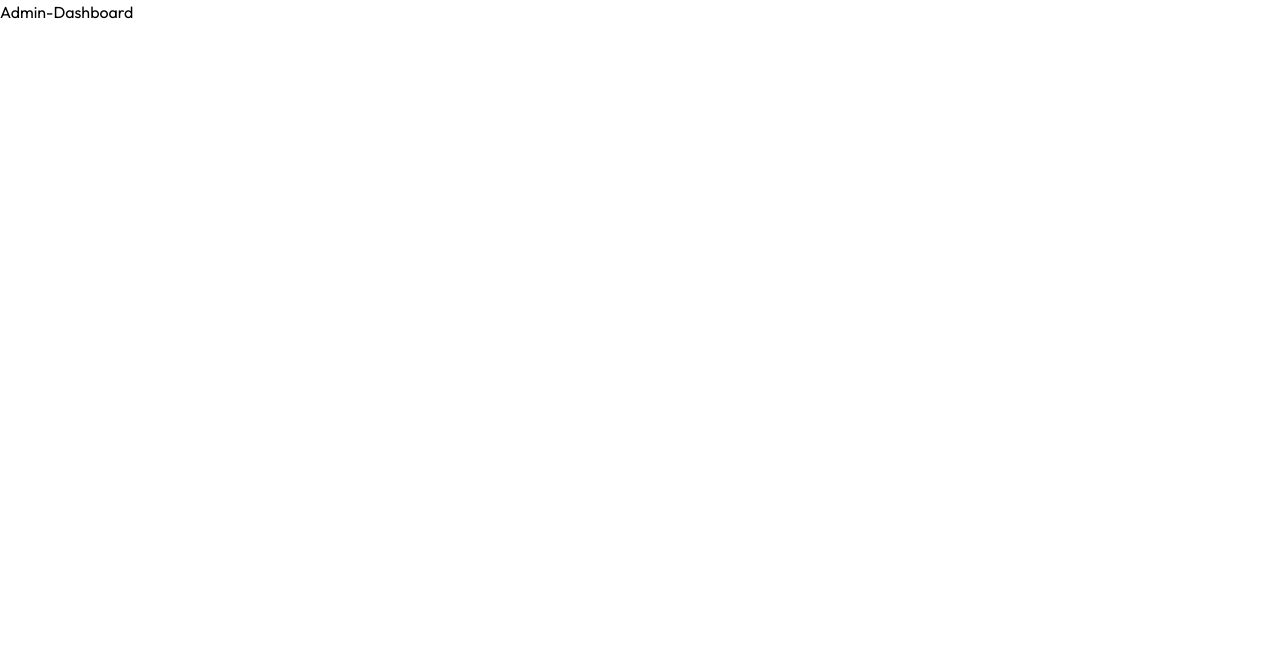
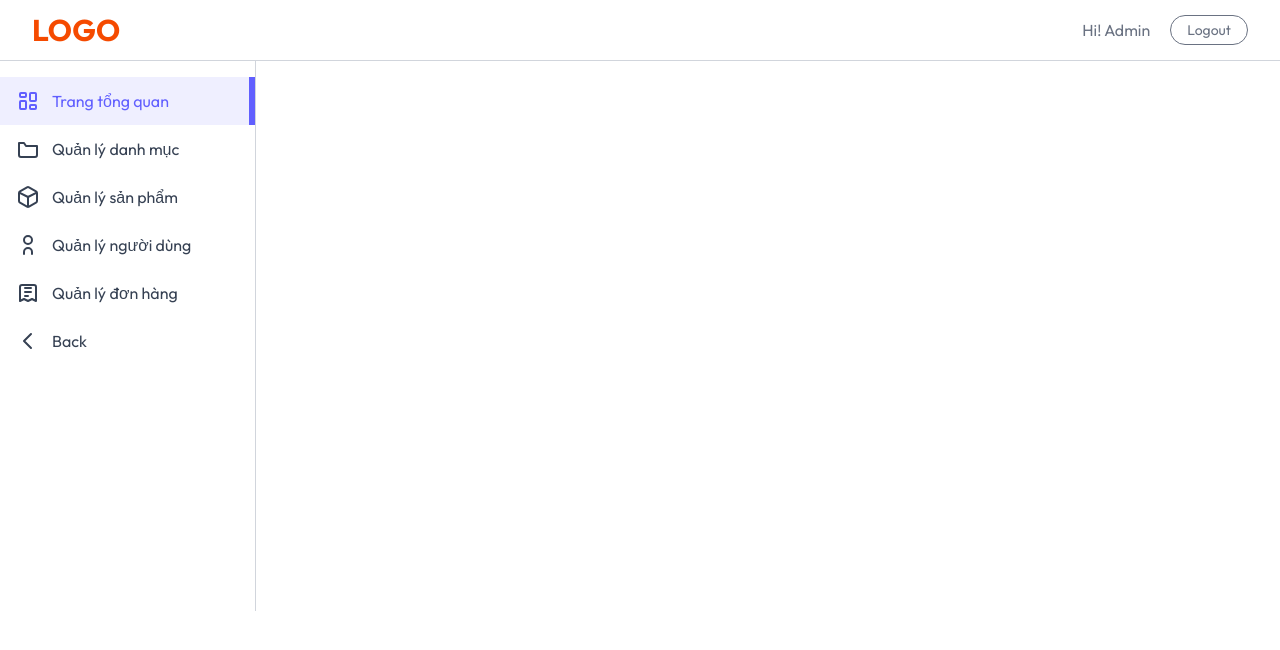
Before and after one commit to minhtri2404/Ecommerce_Web, a Vue app in the folder frontend/: page /admin-dashboard in a window 1280 px wide. Shown: the top 650 px of the page. Built offline with nearby package versions, Linux system fonts and the light colour scheme.

Commit message:
Fix lỗi trang admin ban đầu và hoàn thành sidebar và navbar (Admin)

```diff
--- a/frontend/package.json
+++ b/frontend/package.json
@@ -10,6 +10,7 @@
   "dependencies": {
     "axios": "^1.11.0",
     "core-js": "^3.8.3",
+    "lucide-vue-next": "^0.532.0",
     "vue": "^3.2.13",
     "vue-router": "^4.5.1"
   },
--- a/frontend/src/pages/admin/ComAdmin.vue
+++ b/frontend/src/pages/admin/ComAdmin.vue
@@ -1,3 +1,12 @@
 <template>
-    <h1>Admin-Dashboard</h1>
+  <div>
+    <AdminNavBar />
+    <AdminSidebar />
+    <!-- Nội dung chính của admin có thể để ở đây -->
+  </div>
 </template>
+
+<script setup>
+import AdminNavBar from '@/pages/admin/ComAdminNav.vue'
+import AdminSidebar from '@/pages/admin/ComAdminSideBar.vue'
+</script>
--- /dev/null
+++ b/frontend/src/pages/admin/ComAdminNav.vue
@@ -0,0 +1,14 @@
+<template>
+  <div class="flex items-center justify-between px-4 md:px-8 border-b border-gray-300 py-3 bg-white transition-all duration-300">
+    <h1 class="text-3xl font-bold text-orange-600">LOGO</h1>
+    <div class="flex items-center gap-5 text-gray-500">
+      <p>Hi! {{ user?.name || 'Admin' }}</p>
+      <button @click="logout" class="border rounded-full text-sm px-4 py-1 hover:bg-gray-100">Logout</button>
+    </div>
+  </div>
+</template>
+
+<script setup>
+import { useAuth } from '@/auth/userAuth';  // Dùng useAuth để lấy dữ liệu
+const { user, logout } = useAuth();  // Lấy user và logout từ useAuth
+</script>
--- /dev/null
+++ b/frontend/src/pages/admin/ComAdminSideBar.vue
@@ -0,0 +1,32 @@
+<template>
+  <div class="md:w-64 w-16 border-r h-[550px] text-base border-gray-300 pt-4 flex flex-col transition-all duration-300">
+    <router-link
+      v-for="(item, index) in sidebarLinks"
+      :key="index"
+      :to="item.path"
+      :class="[
+        'flex items-center py-3 px-4 gap-3',
+        $route.path === item.path
+          ? 'border-r-4 md:border-r-[6px] bg-indigo-500/10 border-indigo-500 text-indigo-500'
+          : 'hover:bg-gray-100/90 border-white text-gray-700'
+      ]"
+    >
+      <component :is="item.icon" />
+      <p class="md:block hidden text-center">{{ item.name }}</p>
+    </router-link>
+  </div>
+</template>
+
+<script setup>
+import { dashboardicon, category, production, user, order, back } from './iconn/icon'
+
+const sidebarLinks = [
+  { name: 'Trang tổng quan', path: '/admin-dashboard', icon: dashboardicon },
+  { name: 'Quản lý danh mục', path: '/admin-dashboard/category', icon: category },
+  { name: 'Quản lý sản phẩm', path: '/admin-dashboard/product', icon: production },
+  { name: 'Quản lý người dùng', path: '/admin-dashboard/user', icon: user },
+  { name: 'Quản lý đơn hàng', path: '/admin-dashboard/order', icon: order },
+  { name: 'Back', path: '/', icon: back },
+
+]
+</script>
--- /dev/null
+++ b/frontend/src/pages/admin/iconn/icon.js
@@ -0,0 +1,117 @@
+import { h } from 'vue'
+
+export const dashboardicon = {
+  render() {
+    return h('svg', { class: 'w-6 h-6', xmlns: 'http://www.w3.org/2000/svg', fill: 'none', viewBox: '0 0 24 24' }, [
+      h('path', {
+        stroke: 'currentColor',
+        'stroke-linejoin': 'round',
+        'stroke-width': '2',
+        d: 'M4 5a1 1 0 0 1 1-1h4a1 1 0 0 1 1 1v2a1 1 0 0 1-1 1H5a1 1 0 0 1-1-1V5Zm16 14a1 1 0 0 1-1 1h-4a1 1 0 0 1-1-1v-2a1 1 0 0 1 1-1h4a1 1 0 0 1 1 1v2ZM4 13a1 1 0 0 1 1-1h4a1 1 0 0 1 1 1v6a1 1 0 0 1-1 1H5a1 1 0 0 1-1-1v-6Zm16-2a1 1 0 0 1-1 1h-4a1 1 0 0 1-1-1V5a1 1 0 0 1 1-1h4a1 1 0 0 1 1 1v6Z',
+      }),
+    ])
+  },
+}
+
+export const category = {
+  render() {
+    return h('svg', {
+      class: 'w-6 h-6',
+      xmlns: 'http://www.w3.org/2000/svg',
+      fill: 'none',
+      viewBox: '0 0 24 24',
+    }, [
+      h('path', {
+        stroke: 'currentColor',
+        'stroke-width': '2',
+        'stroke-linecap': 'round',
+        'stroke-linejoin': 'round',
+        d: 'M3 6h5l2 3h11v9a2 2 0 0 1-2 2H5a2 2 0 0 1-2-2V6Z'
+      })
+    ])
+  }
+}
+
+export const production = {
+  render() {
+    return h('svg', {
+      class: 'w-6 h-6',
+      xmlns: 'http://www.w3.org/2000/svg',
+      fill: 'none',
+      viewBox: '0 0 24 24',
+    }, [
+      h('path', {
+        stroke: 'currentColor',
+        'stroke-width': '2',
+        'stroke-linejoin': 'round',
+        d: 'M21 16V8a2 2 0 0 0-1-1.73l-7-4a2 2 0 0 0-2 0l-7 4A2 2 0 0 0 3 8v8a2 2 0 0 0 1 1.73l7 4a2 2 0 0 0 2 0l7-4a2 2 0 0 0 1-1.73Z'
+      }),
+      h('path', {
+        stroke: 'currentColor',
+        'stroke-width': '2',
+        d: 'M3.3 7.57 12 12.01l8.7-4.44M12 22.08V12'
+      })
+    ])
+  }
+}
+
+export const user = {
+  render() {
+    return h('svg', {
+      class: 'w-6 h-6',
+      xmlns: 'http://www.w3.org/2000/svg',
+      fill: 'none',
+      viewBox: '0 0 24 24',
+    }, [
+      h('path', {
+        stroke: 'currentColor',
+        'stroke-width': '2',
+        'stroke-linecap': 'round',
+        'stroke-linejoin': 'round',
+        d: 'M16 21v-2a4 4 0 0 0-8 0v2M12 11a4 4 0 1 0 0-8 4 4 0 0 0 0 8Z'
+      })
+    ])
+  }
+}
+
+export const order = {
+  render() {
+    return h('svg', {
+      class: 'w-6 h-6',
+      xmlns: 'http://www.w3.org/2000/svg',
+      fill: 'none',
+      viewBox: '0 0 24 24',
+    }, [
+      h('path', {
+        stroke: 'currentColor',
+        'stroke-width': '2',
+        'stroke-linecap': 'round',
+        'stroke-linejoin': 'round',
+        d: 'M9 7h6M9 11h6M9 15h3M4 6a2 2 0 0 1 2-2h12a2 2 0 0 1 2 2v14l-4-2-4 2-4-2-4 2V6Z'
+      })
+    ])
+  }
+}
+
+export const back = {
+  render() {
+    return h(
+      'svg',
+      {
+        class: 'w-6 h-6',
+        xmlns: 'http://www.w3.org/2000/svg',
+        fill: 'none',
+        viewBox: '0 0 24 24',
+      },
+      [
+        h('path', {
+          stroke: 'currentColor',
+          'stroke-linecap': 'round',
+          'stroke-linejoin': 'round',
+          'stroke-width': '2',
+          d: 'M15 19l-7-7 7-7',
+        }),
+      ]
+    )
+  },
+}
--- a/frontend/src/routes/index.js
+++ b/frontend/src/routes/index.js
@@ -2,6 +2,7 @@ import { createRouter, createWebHistory } from 'vue-router'
 
 // Layouts
 import CustomerLayout from '../pages/customer/ComCustomer.vue'
+import AdminLayout from '../pages/admin/ComAdmin.vue' // ✅ layout riêng cho admin
 
 // Pages
 import Home from '@/pages/ComHome.vue'
@@ -9,7 +10,6 @@ import Login from '@/components/Login/ComLogin.vue'
 import Register from '@/components/Register/ComRegister.vue'
 import Shop from '../pages/ComProduct.vue'
 import AdminDashboard from '../pages/admin/ComAdmin.vue'
-
 const routes = [
   {
     path: '/',
@@ -25,7 +25,7 @@ const routes = [
 
   {
     path: '/admin-dashboard',
-    component: AdminDashboard,
+    component: AdminLayout,
     children: [
       { path: '', name: 'AdminDashboard', component: AdminDashboard },
       // Các trang admin khác
```
Also changed, not shown: 1 other file (tests, documents, lock files or other folders).
